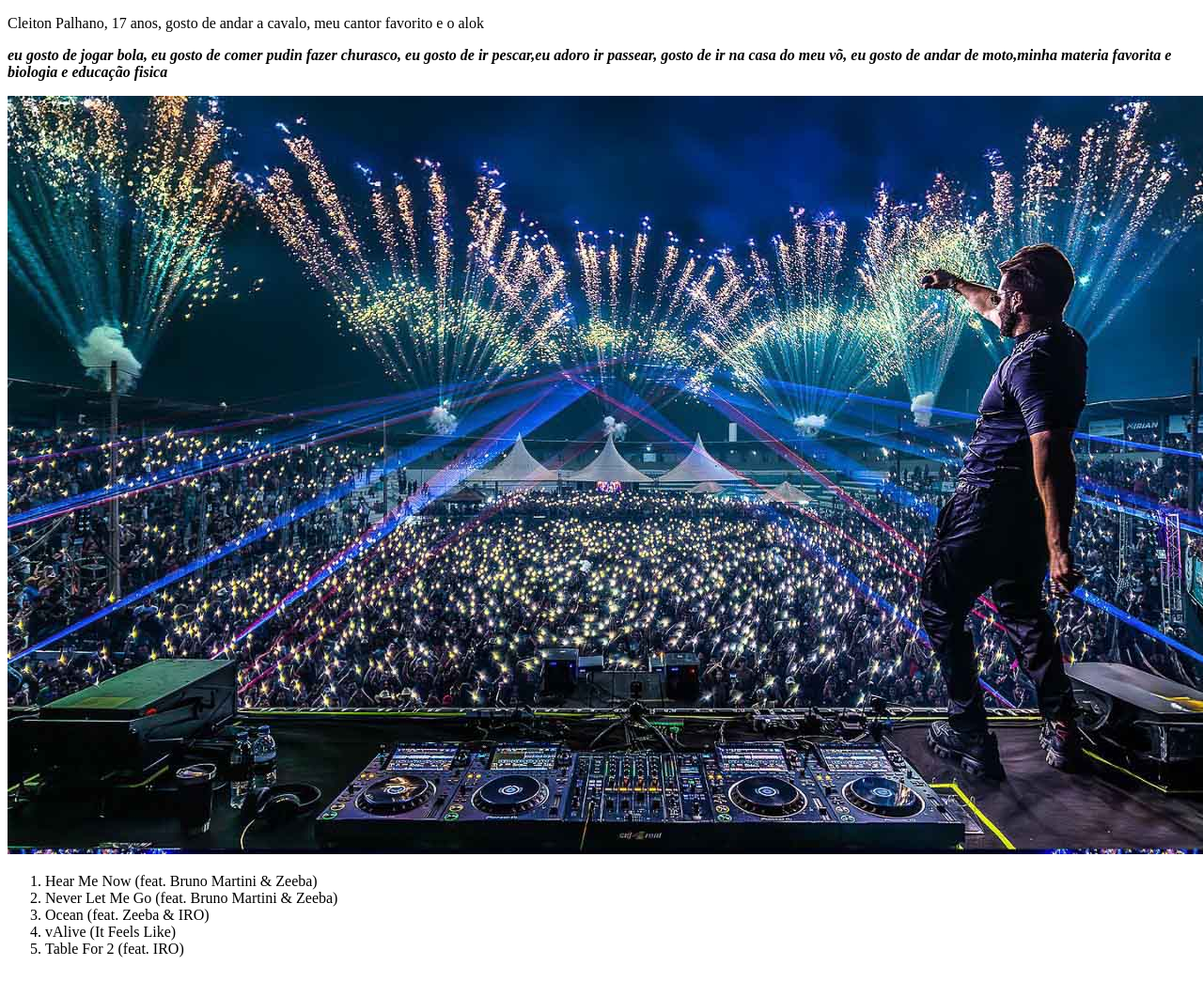
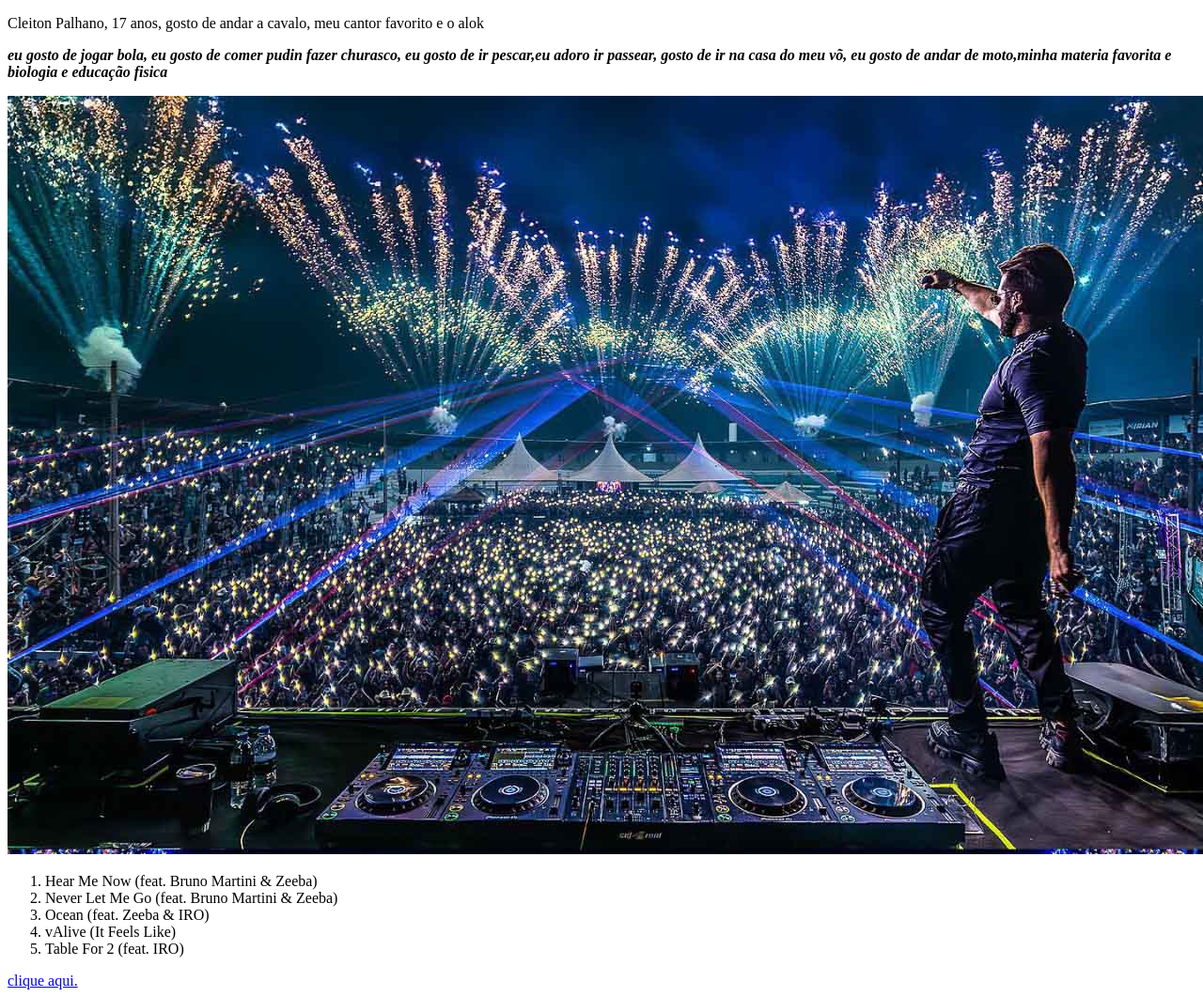
Before and after one commit to cleitonpapalhano/curso4sagrado, a plain HTML site: page index.html in a window 1280 px wide. Shown: the whole page at 94% size. Before the commit the page ends 1035 px from the top, so only its background shows below. Drawn offline with Linux system fonts and the light colour scheme.

Commit message:
vbvbvbvb

```diff
--- a/index.html
+++ b/index.html
@@ -26,3 +26,4 @@
 <li>vAlive (It Feels Like)  </li>
 <li> Table For 2 (feat. IRO) </li>
 </ol>
+<a href="https://www.pensador.com/frase/MjUzNzA3Mw/">clique aqui.</a>
```
